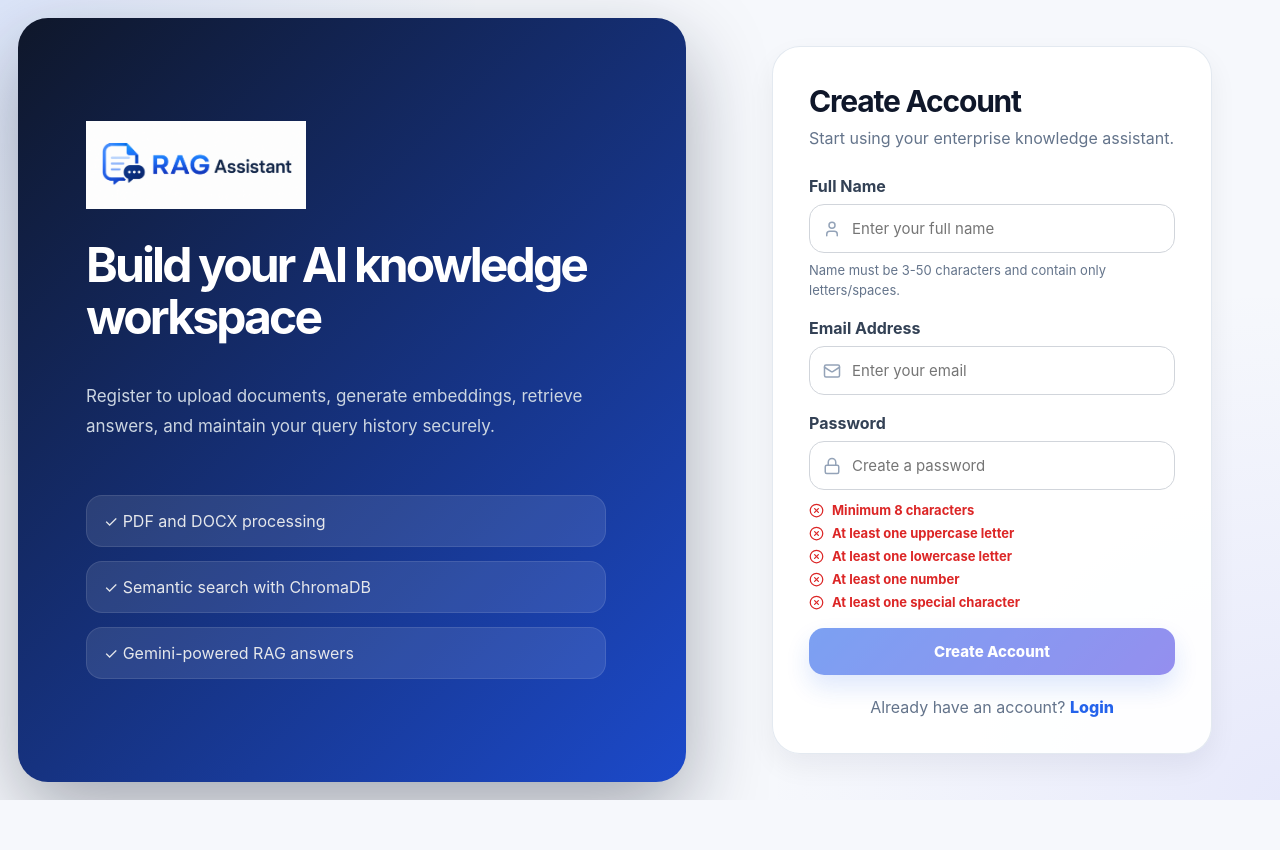
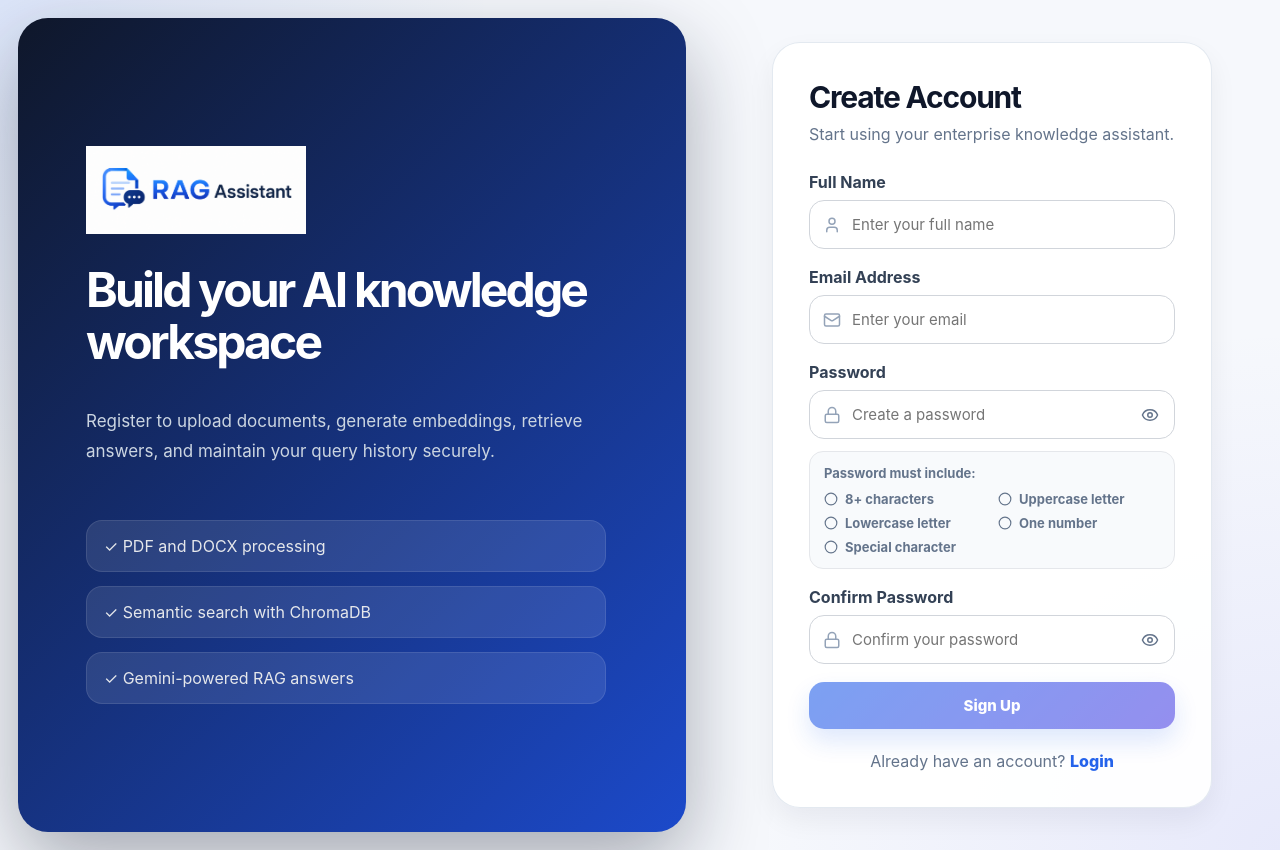
Before and after one commit to abusufiyan7518/rag-enterprise-knowledge-assistant, a React (Vite) app in the folder frontend/: page /register in a window 1280 px wide. Before the commit the page ends 800 px from the top, so only its background shows below. Built offline with nearby package versions, Linux system fonts and the light colour scheme; no server answers.

Commit message:
style: clean authentication validation styles

```diff
--- a/frontend/src/pages/Login.jsx
+++ b/frontend/src/pages/Login.jsx
@@ -101,12 +101,12 @@ function Login() {
             </div>
 
             <button className="auth-button" type="submit" disabled={loading}>
-              {loading ? "Signing In..." : "Login"}
+              {loading ? "Signing In..." : "Sign In"}
             </button>
           </form>
 
           <div className="auth-switch">
-            New here? <Link to="/register">Create an account</Link>
+            Don't have an account? <Link to="/register">Sign Up</Link>
           </div>
         </div>
       </section>
--- a/frontend/src/pages/Register.jsx
+++ b/frontend/src/pages/Register.jsx
@@ -1,6 +1,14 @@
 import { useMemo, useState } from "react";
 import { useNavigate, Link } from "react-router-dom";
-import { User, Mail, Lock, CheckCircle2, XCircle } from "lucide-react";
+import {
+  User,
+  Mail,
+  Lock,
+  CheckCircle2,
+  Circle,
+  Eye,
+  EyeOff,
+} from "lucide-react";
 import toast from "react-hot-toast";
 
 import logo from "../assets/logo.png";
@@ -14,14 +22,19 @@ function Register() {
     fullName: "",
     email: "",
     password: "",
+    confirmPassword: "",
   });
 
   const [loading, setLoading] = useState(false);
+  const [submitted, setSubmitted] = useState(false);
+  const [touched, setTouched] = useState({});
+  const [showPassword, setShowPassword] = useState(false);
+  const [showConfirmPassword, setShowConfirmPassword] = useState(false);
 
   const nameValidation = useMemo(() => {
     const name = formData.fullName.trim();
 
-    if (!name) return "";
+    if (!name) return "Full name is required.";
     if (name.length < 3) return "Name must be at least 3 characters.";
     if (name.length > 50) return "Name cannot exceed 50 characters.";
     if (!/^[A-Za-z ]+$/.test(name)) {
@@ -34,9 +47,9 @@ function Register() {
   const emailValidation = useMemo(() => {
     const email = formData.email.trim();
 
-    if (!email) return "";
+    if (!email) return "Email address is required.";
     if (!/^[^\s@]+@[^\s@]+\.[^\s@]+$/.test(email)) {
-      return "Enter a valid email address.";
+      return "Please enter a valid email address.";
     }
 
     return "";
@@ -44,24 +57,12 @@ function Register() {
 
   const passwordRules = useMemo(
     () => [
+      { label: "8+ characters", isValid: formData.password.length >= 8 },
+      { label: "Uppercase letter", isValid: /[A-Z]/.test(formData.password) },
+      { label: "Lowercase letter", isValid: /[a-z]/.test(formData.password) },
+      { label: "One number", isValid: /\d/.test(formData.password) },
       {
-        label: "Minimum 8 characters",
-        isValid: formData.password.length >= 8,
-      },
-      {
-        label: "At least one uppercase letter",
-        isValid: /[A-Z]/.test(formData.password),
-      },
-      {
-        label: "At least one lowercase letter",
-        isValid: /[a-z]/.test(formData.password),
-      },
-      {
-        label: "At least one number",
-        isValid: /\d/.test(formData.password),
-      },
-      {
-        label: "At least one special character",
+        label: "Special character",
         isValid: /[!@#$%^&*(),.?":{}|<>]/.test(formData.password),
       },
     ],
@@ -70,13 +71,22 @@ function Register() {
 
   const isPasswordValid = passwordRules.every((rule) => rule.isValid);
 
+  const confirmPasswordValidation =
+    formData.confirmPassword && formData.password !== formData.confirmPassword
+      ? "Passwords do not match."
+      : "";
+
   const isFormValid =
     formData.fullName.trim() &&
     formData.email.trim() &&
     formData.password &&
+    formData.confirmPassword &&
     !nameValidation &&
     !emailValidation &&
+    !confirmPasswordValidation &&
     isPasswordValid;
+
+  const shouldShowError = (field) => submitted || touched[field];
 
   const handleChange = (event) => {
     setFormData({
@@ -85,11 +95,19 @@ function Register() {
     });
   };
 
+  const handleBlur = (event) => {
+    setTouched({
+      ...touched,
+      [event.target.name]: true,
+    });
+  };
+
   const handleSubmit = async (event) => {
     event.preventDefault();
+    setSubmitted(true);
 
     if (!isFormValid) {
-      toast.error("Please fix the validation errors before submitting.");
+      toast.error("Please complete all required fields correctly.");
       return;
     }
 
@@ -147,6 +165,7 @@ function Register() {
           <form onSubmit={handleSubmit}>
             <div className="auth-field">
               <label>Full Name</label>
+
               <div className="auth-input-wrapper">
                 <User className="auth-input-icon" size={18} />
                 <input
@@ -154,6 +173,7 @@ function Register() {
                   name="fullName"
                   value={formData.fullName}
                   onChange={handleChange}
+                  onBlur={handleBlur}
                   placeholder="Enter your full name"
                   required
                   minLength={3}
@@ -161,17 +181,14 @@ function Register() {
                 />
               </div>
 
-              {nameValidation && (
+              {shouldShowError("fullName") && nameValidation && (
                 <p className="auth-field-error">{nameValidation}</p>
               )}
-
-              <p className="auth-field-hint">
-                Name must be 3-50 characters and contain only letters/spaces.
-              </p>
             </div>
 
             <div className="auth-field">
               <label>Email Address</label>
+
               <div className="auth-input-wrapper">
                 <Mail className="auth-input-icon" size={18} />
                 <input
@@ -179,45 +196,60 @@ function Register() {
                   name="email"
                   value={formData.email}
                   onChange={handleChange}
+                  onBlur={handleBlur}
                   placeholder="Enter your email"
                   required
                 />
               </div>
 
-              {emailValidation && (
+              {shouldShowError("email") && emailValidation && (
                 <p className="auth-field-error">{emailValidation}</p>
               )}
             </div>
 
             <div className="auth-field">
               <label>Password</label>
+
               <div className="auth-input-wrapper">
                 <Lock className="auth-input-icon" size={18} />
                 <input
-                  type="password"
+                  type={showPassword ? "text" : "password"}
                   name="password"
                   value={formData.password}
                   onChange={handleChange}
+                  onBlur={handleBlur}
                   placeholder="Create a password"
                   required
                   minLength={8}
                 />
+
+                <button
+                  type="button"
+                  className="password-toggle"
+                  onClick={() => setShowPassword((prev) => !prev)}
+                  aria-label="Toggle password visibility"
+                >
+                  {showPassword ? <EyeOff size={18} /> : <Eye size={18} />}
+                </button>
               </div>
 
-              <div className="password-rules">
+              <div className="password-requirements-card">
+                <p>Password must include:</p>
+
+                <div className="password-requirements-grid">
                   {passwordRules.map((rule) => (
                     <div
                       key={rule.label}
                       className={
                         rule.isValid
-                        ? "password-rule valid"
-                        : "password-rule invalid"
+                          ? "password-requirement valid"
+                          : "password-requirement"
                       }
                     >
                       {rule.isValid ? (
-                      <CheckCircle2 size={15} />
+                        <CheckCircle2 size={14} />
                       ) : (
-                      <XCircle size={15} />
+                        <Circle size={14} />
                       )}
                       <span>{rule.label}</span>
                     </div>
@@ -225,12 +257,59 @@ function Register() {
                 </div>
               </div>
 
+              {shouldShowError("password") && formData.password && !isPasswordValid && (
+                <p className="auth-field-error">
+                  Password does not meet the required criteria.
+                </p>
+              )}
+            </div>
+
+            <div className="auth-field">
+              <label>Confirm Password</label>
+
+              <div className="auth-input-wrapper">
+                <Lock className="auth-input-icon" size={18} />
+                <input
+                  type={showConfirmPassword ? "text" : "password"}
+                  name="confirmPassword"
+                  value={formData.confirmPassword}
+                  onChange={handleChange}
+                  onBlur={handleBlur}
+                  placeholder="Confirm your password"
+                  required
+                />
+
+                <button
+                  type="button"
+                  className="password-toggle"
+                  onClick={() => setShowConfirmPassword((prev) => !prev)}
+                  aria-label="Toggle confirm password visibility"
+                >
+                  {showConfirmPassword ? (
+                    <EyeOff size={18} />
+                  ) : (
+                    <Eye size={18} />
+                  )}
+                </button>
+              </div>
+
+              {confirmPasswordValidation && (
+                <p className="auth-field-error">{confirmPasswordValidation}</p>
+              )}
+
+              {formData.confirmPassword &&
+                !confirmPasswordValidation &&
+                formData.password && (
+                  <p className="auth-field-success">Passwords match.</p>
+                )}
+            </div>
+
             <button
               className="auth-button"
               type="submit"
               disabled={loading || !isFormValid}
             >
-              {loading ? "Creating Account..." : "Create Account"}
+              {loading ? "Creating Account..." : "Sign Up"}
             </button>
           </form>
 
--- a/frontend/src/styles/auth.css
+++ b/frontend/src/styles/auth.css
@@ -17,6 +17,14 @@
   flex-direction: column;
   justify-content: center;
   box-shadow: 0 30px 80px rgba(15, 23, 42, 0.35);
+}
+
+.auth-logo {
+  width: 220px;
+  max-width: 100%;
+  height: auto;
+  margin-bottom: 30px;
+  object-fit: contain;
 }
 
 .auth-brand h1 {
@@ -88,11 +96,23 @@
   font-weight: 700;
 }
 
+.auth-input-wrapper {
+  position: relative;
+}
+
+.auth-input-icon {
+  position: absolute;
+  left: 14px;
+  top: 50%;
+  transform: translateY(-50%);
+  color: #94a3b8;
+}
+
 .auth-field input {
   width: 100%;
   border: 1px solid #d1d5db;
   border-radius: 15px;
-  padding: 14px 15px;
+  padding: 14px 44px 14px 42px;
   font-size: 15px;
   outline: none;
   background: white;
@@ -101,6 +121,74 @@
 .auth-field input:focus {
   border-color: var(--primary);
   box-shadow: 0 0 0 4px rgba(37, 99, 235, 0.12);
+}
+
+.password-toggle {
+  position: absolute;
+  right: 12px;
+  top: 50%;
+  transform: translateY(-50%);
+  border: none;
+  background: transparent;
+  color: #64748b;
+  cursor: pointer;
+  padding: 4px;
+  display: flex;
+  align-items: center;
+  justify-content: center;
+}
+
+.password-toggle:hover {
+  transform: translateY(-50%);
+  color: #2563eb;
+}
+
+.auth-field-error {
+  margin: 8px 0 0;
+  color: #dc2626;
+  font-size: 13px;
+  font-weight: 700;
+}
+
+.auth-field-success {
+  margin: 8px 0 0;
+  color: #16a34a;
+  font-size: 13px;
+  font-weight: 700;
+}
+
+.password-requirements-card {
+  margin-top: 12px;
+  padding: 13px 14px;
+  border-radius: 14px;
+  background: #f8fafc;
+  border: 1px solid #e5e7eb;
+}
+
+.password-requirements-card p {
+  margin: 0 0 10px;
+  color: #64748b;
+  font-size: 13px;
+  font-weight: 700;
+}
+
+.password-requirements-grid {
+  display: grid;
+  grid-template-columns: repeat(2, minmax(0, 1fr));
+  gap: 8px 12px;
+}
+
+.password-requirement {
+  display: flex;
+  align-items: center;
+  gap: 7px;
+  color: #64748b;
+  font-size: 13px;
+  font-weight: 700;
+}
+
+.password-requirement.valid {
+  color: #16a34a;
 }
 
 .auth-button {
@@ -114,6 +202,11 @@
   font-weight: 800;
   font-size: 15px;
   box-shadow: 0 12px 24px rgba(37, 99, 235, 0.25);
+}
+
+.auth-button:disabled {
+  opacity: 0.6;
+  cursor: not-allowed;
 }
 
 .auth-error {
@@ -156,69 +249,18 @@
   .auth-brand h1 {
     font-size: 36px;
   }
+
+  .auth-panel {
+    padding: 24px;
+  }
 }
 
-.auth-logo {
-  width: 220px;
-  max-width: 100%;
-  height: auto;
-  margin-bottom: 30px;
-  object-fit: contain;
+@media (max-width: 520px) {
+  .auth-card {
+    padding: 28px 22px;
+  }
+
+  .password-requirements-grid {
+    grid-template-columns: 1fr;
+  }
 }
-
-.auth-input-wrapper {
-  position: relative;
-}
-
-.auth-input-icon {
-  position: absolute;
-  left: 14px;
-  top: 50%;
-  transform: translateY(-50%);
-  color: #94a3b8;
-}
-
-.auth-input-wrapper input {
-  padding-left: 42px;
-}
-
-.auth-field-error {
-  margin: 8px 0 0;
-  color: #dc2626;
-  font-size: 13px;
-  font-weight: 700;
-}
-
-.auth-field-hint {
-  margin: 8px 0 0;
-  color: #64748b;
-  font-size: 13px;
-  line-height: 1.5;
-}
-
-.password-rules {
-  margin-top: 12px;
-  display: grid;
-  gap: 7px;
-}
-
-.password-rule {
-  display: flex;
-  align-items: center;
-  gap: 8px;
-  font-size: 13px;
-  font-weight: 700;
-}
-
-.password-rule.valid {
-  color: #16a34a;
-}
-
-.password-rule.invalid {
-  color: #dc2626;
-}
-
-.auth-button:disabled {
-  opacity: 0.6;
-  cursor: not-allowed;
-}
```
Also changed, not shown: 1 other file (tests, documents, lock files or other folders). Lines whose indentation alone changed are shown as unchanged.
